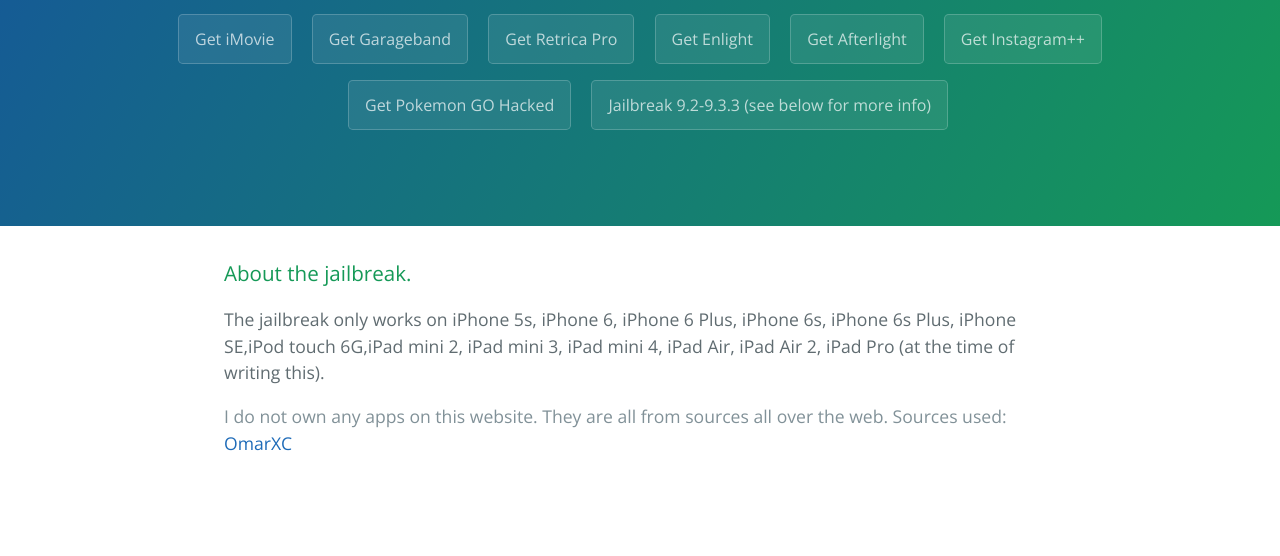
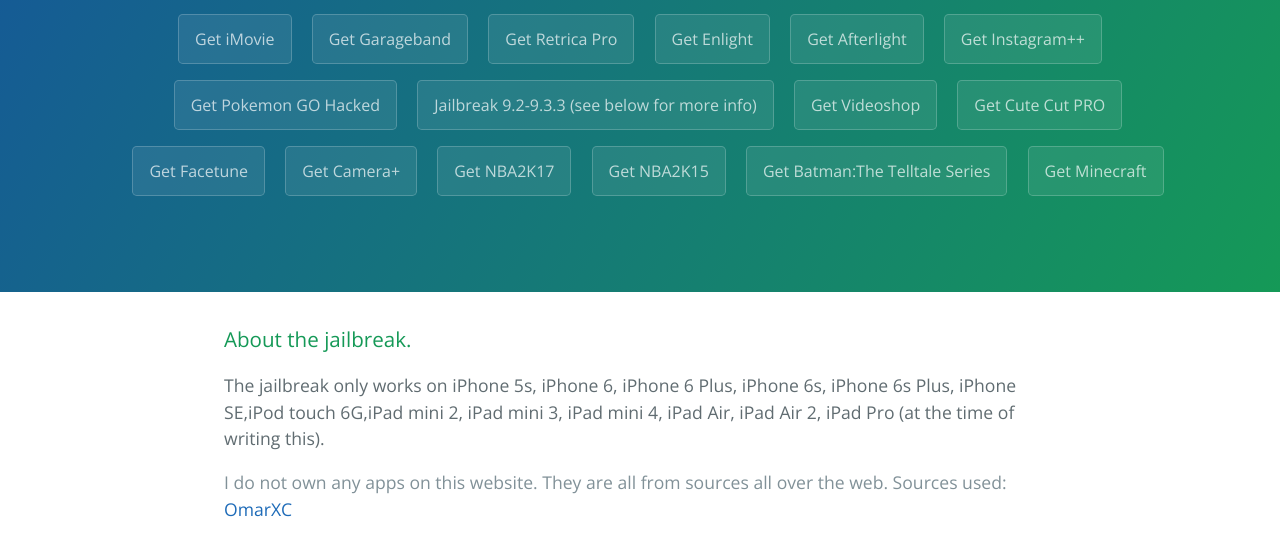
Before and after one commit to otherdotbat/aipasapps, a plain HTML site: page index.html in a window 1280 px wide. Shown: the part 176-732 px from the top of the page. Drawn offline with nearby package versions, Linux system fonts and the light colour scheme.

Commit message:
Update index.html

```diff
--- a/index.html
+++ b/index.html
@@ -21,6 +21,15 @@
       <a href="https://is.gd/qpXr2G" class="btn">Get Instagram++</a>
       <a href="https://is.gd/lQReYQ" class="btn">Get Pokemon GO Hacked</a>
       <a href="itms-services://?action=download-manifest&url=https://raw.githubusercontent.com/JBNOW/PP25/master/install.plist" class="btn">Jailbreak 9.2-9.3.3 (see below for more info)</a>
+      <a href="itms-services://?action=download-manifest&url=https://www.haimawan.com/h5plist/gw/mios.haimawam.com:d5cbd5dd-219e-48e2-a8f8-08c208d866cb/8aafd733-5b6d-428b-9c6a-a52b069a308f/0.plist" class="btn">Get Videoshop</a>
+      <a href="itms-services://?action=download-manifest&url=https://www.haimawan.com/h5plist/gw/mios.haimawam.com:d5cbd5dd-219e-48e2-a8f8-08c208d866cb/27c25f9f-ca5e-46a8-b8e2-63ea244eda08/0.plist" class="btn">Get Cute Cut PRO</a>
+      <a href="itms-services://?action=download-manifest&url=https://www.haimawan.com/h5plist/gw/mios.haimawam.com:d5cbd5dd-219e-48e2-a8f8-08c208d866cb/609ea3f8-00dc-4e62-b771-c23d7f5fc454/0.plist" class="btn">Get Facetune</a>
+      <a href="itms-services://?action=download-manifest&url=https://www.haimawan.com/h5plist/gw/mios.haimawam.com:36b6a6ec-fbf3-4c49-bfe7-9753d0870b38/dc959999-c004-4ed8-8482-e73f6cac3b76/0.plist" class="btn">Get Camera+</a>
+      <a href="itms-services://?action=download-manifest&url=https://www.haimawan.com/h5plist/gw/mios.haimawam.com:d5cbd5dd-219e-48e2-a8f8-08c208d866cb/9544af80-69a6-484c-9d3c-2e8d239bf86f/0.plist" class="btn">Get NBA2K17</a>
+      <a href="itms-services://?action=download-manifest&url=https://www.haimawan.com/h5plist/gw/mios.haimawam.com:d5cbd5dd-219e-48e2-a8f8-08c208d866cb/ecc3c5f7-3214-410e-b2d7-3a66a69fed4e/0.plist" class="btn">Get NBA2K15</a>
+      <a href="itms-services://?action=download-manifest&url=https://www.haimawan.com/h5plist/gw/mios.haimawam.com:d5cbd5dd-219e-48e2-a8f8-08c208d866cb/54c0353f-8b23-4b6d-8419-7aea416e8e53.plist" class="btn">Get Batman:The Telltale Series</a>
+      <a href="itms-services://?action=download-manifest&url=https://www.haimawan.com/h5plist/gw/mios.haimawam.com:d5cbd5dd-219e-48e2-a8f8-08c208d866cb/92c204fd-b7e6-4cde-bafa-1f67dca202bc/0.plist" class="btn">Get Minecraft</a>
+
     </section>
 
     <section class="main-content">
```
